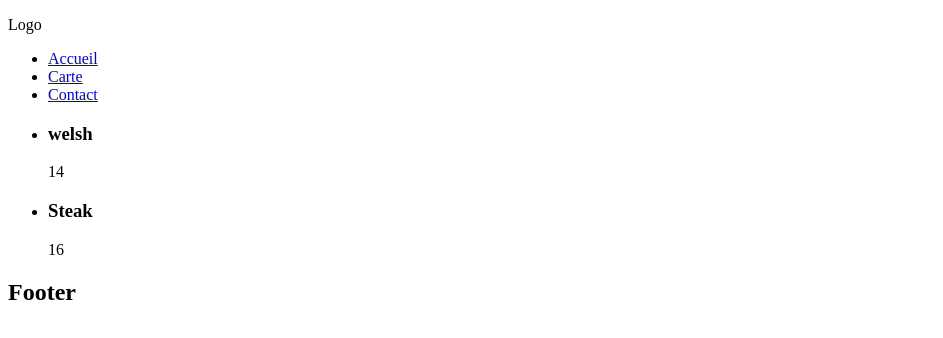
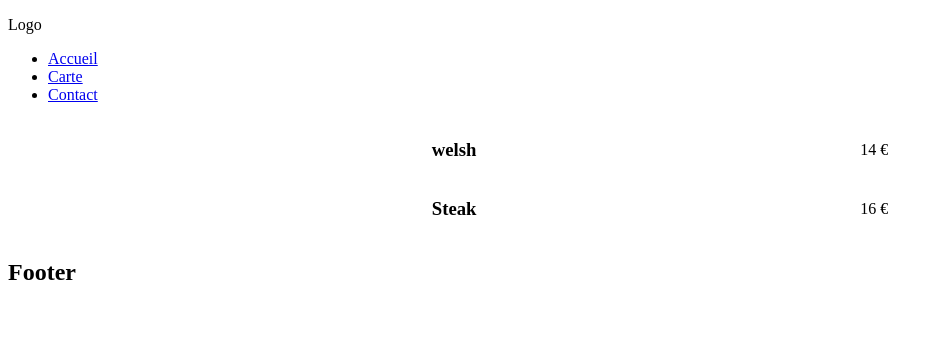
Before and after one commit to deknuydtbenjamin/restau, a React (Vite) app: page / in a window 1280 px wide. Shown: the top 338 px of the page, without its empty margins (0-943 px from the left). Built offline with nearby package versions, Linux system fonts and the light colour scheme.

Commit message:
style:  align and center menu items

```diff
--- a/src/components/carte/Carte.tsx
+++ b/src/components/carte/Carte.tsx
@@ -1,14 +1,15 @@
 import type { MenuType } from "."
 import {menu} from "."
+import style from "./carte.module.css"
 
 export default function Carte() {
     return(
         <section>
-            <ul>
+            <ul className={style.carte}>
                 {menu.map((m:MenuType)=>(
-                    <li key={m.id}>
+                    <li key={m.id} className={style.plat}>
                         <h3>{m.name}</h3>
-                        <p>{m.price}</p>
+                        <p>{m.price} €</p>
                     </li>
                 ))}
             </ul>
--- /dev/null
+++ b/src/components/carte/carte.module.css
@@ -0,0 +1,9 @@
+.carte {
+    display: flex;
+    flex-direction: column;
+}
+.plat{
+    display: flex;
+    justify-content: space-evenly;
+    align-items: center;
+}
```
